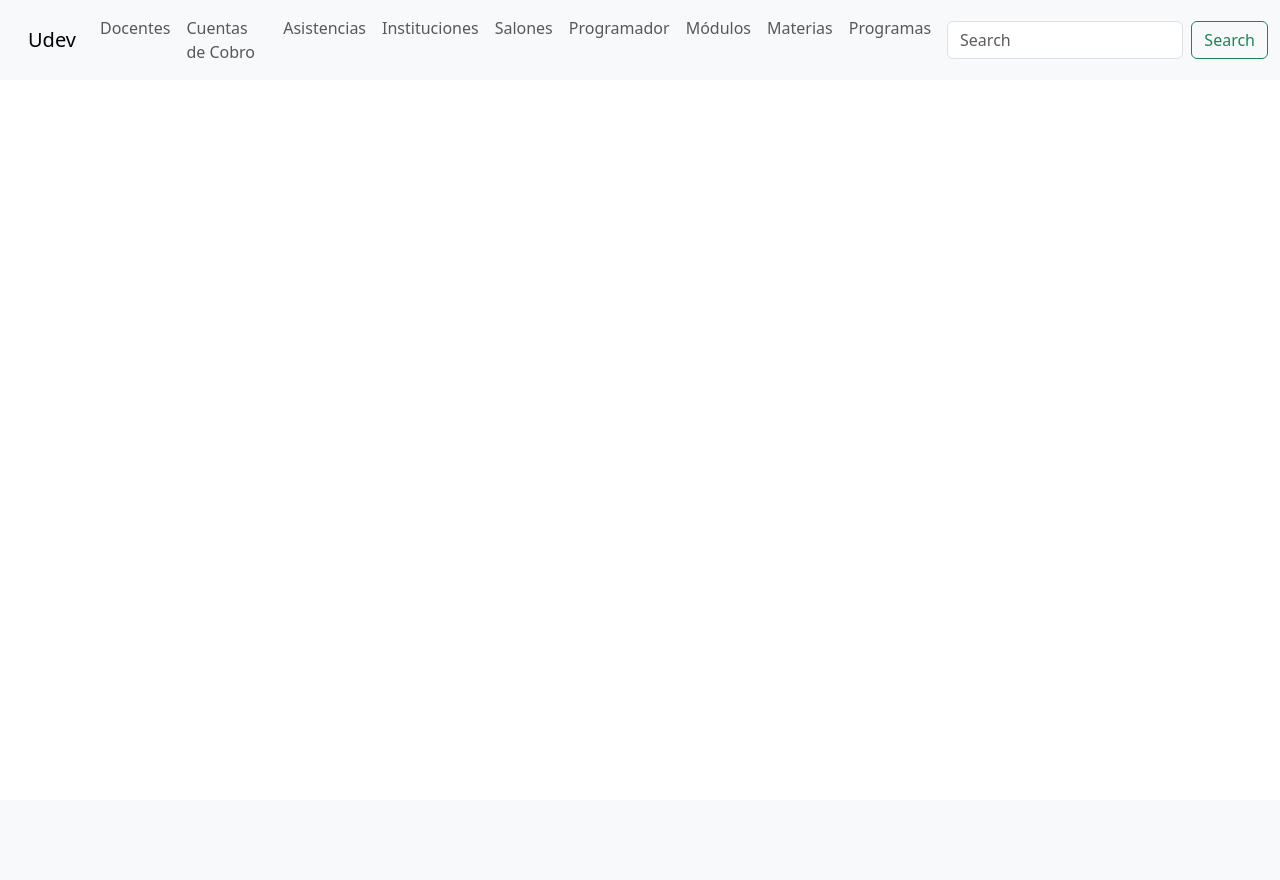
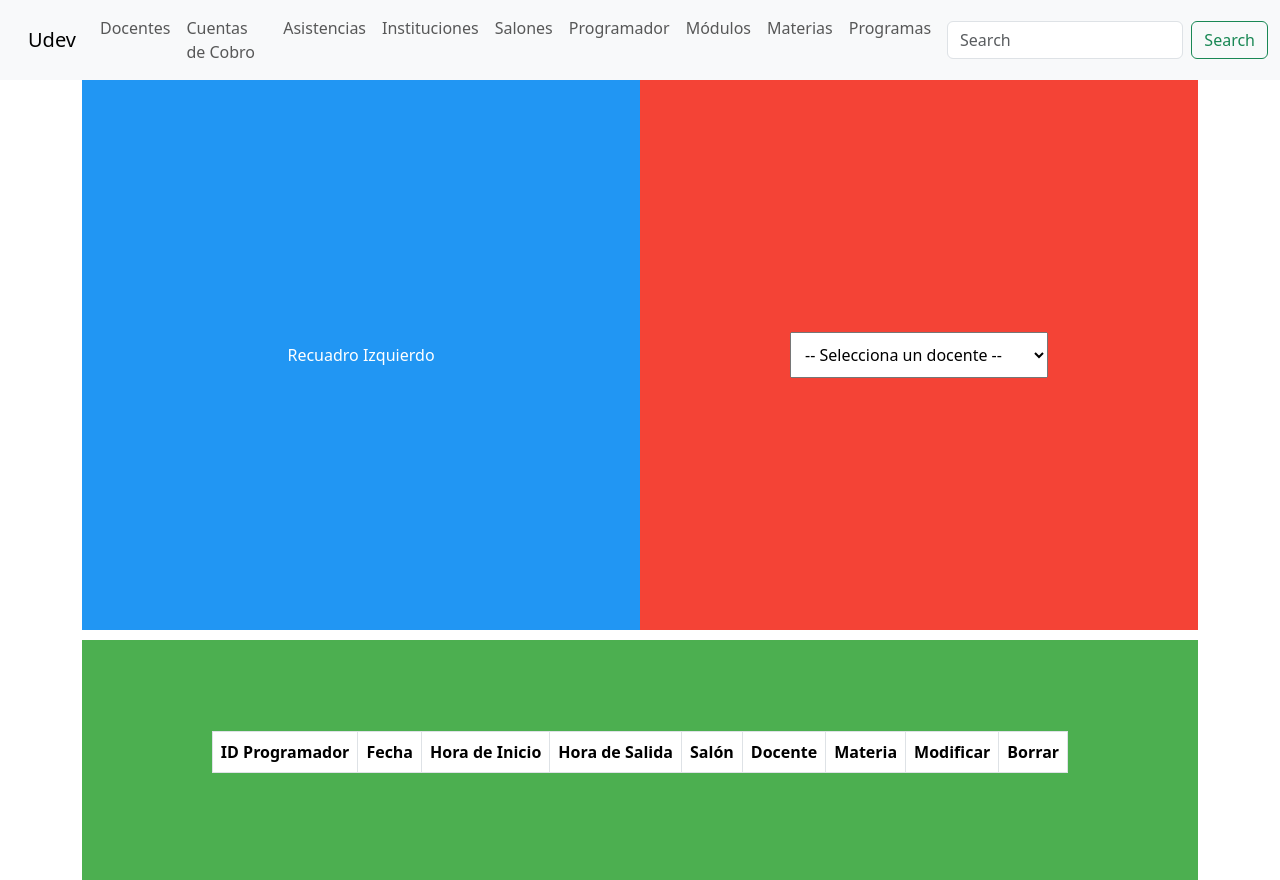
Before and after one commit to Sebiant/Udev_Proyecto, a PHP site: page /programador/programador-vista.php in a window 1280 px wide. Before the commit the page ends 59 px from the top, so only its background shows below. Run offline with PHP 8.4, Linux system fonts and the light colour scheme; data that the repository does not hold is empty; some libraries are stand-ins or nearby versions.

Commit message:
estructora programador

```diff
--- a/programador/programador-vista.php
+++ b/programador/programador-vista.php
@@ -1,6 +1,91 @@
 <?php
     include_once '../componentes/header.php';
+    include '../conexion.php';
+
+    $sql = "SELECT id_docente, nombres, apellidos FROM docentes";
+    $result = $conn->query($sql);
 ?>
+
+<style>
+    .container {
+        display: flex;
+        flex-direction: column;
+        height: 100vh;
+    }
+    .header {
+        flex: 0 0 30%; /* Ajusta el tamaño si es necesario */
+        background-color: #4CAF50;
+        color: white;
+        display: flex;
+        justify-content: center;
+        align-items: center;
+        margin-top: 10px;
+    }
+    .main {
+        flex: 1;
+        display: flex;
+    }
+    .left {
+        flex: 1;
+        background-color: #2196F3;
+        color: white;
+        display: flex;
+        justify-content: center;
+        align-items: center;
+    }
+    .right {
+        flex: 1;
+        background-color: #f44336;
+        color: white;
+        display: flex;
+        justify-content: center;
+        align-items: center;
+    }
+    select {
+        padding: 10px;
+        font-size: 1em;
+    }
+</style>
+
+<div class="container">
+    <div class="main">
+        <div class="left">Recuadro Izquierdo</div>
+        <div class="right">
+            <select id="docente" name="id_docente" required>
+                <option value="">-- Selecciona un docente --</option>
+                <?php
+                    if ($result->num_rows > 0) {
+                        while ($row = $result->fetch_assoc()) {
+                            echo '<option value="' . $row['id_docente'] . '">' . $row['nombres'] . " " . $row['apellidos'] . '</option>';
+                        }
+                    } else {
+                        echo '<option value="">No hay docentes disponibles</option>';
+                    }
+                ?>
+            </select>
+        </div>
+    </div>
+    <div class="header">
+        <div class="table-responsive">
+            <table id="datos_docente" class="table table-bordered table-striped">
+                <thead>
+                    <tr>
+                        <th>ID Programador</th>
+                        <th>Fecha</th>
+                        <th>Hora de Inicio</th>
+                        <th>Hora de Salida</th>
+                        <th>Salón</th>
+                        <th>Docente</th>
+                        <th>Materia</th>
+                        <th>Modificar</th>
+                        <th>Borrar</th>
+                    </tr>
+                </thead>
+            </table>
+        </div>
+    </div>
+</div>
+
 <?php
     include_once '../componentes/footer.php';
 ?>
```
